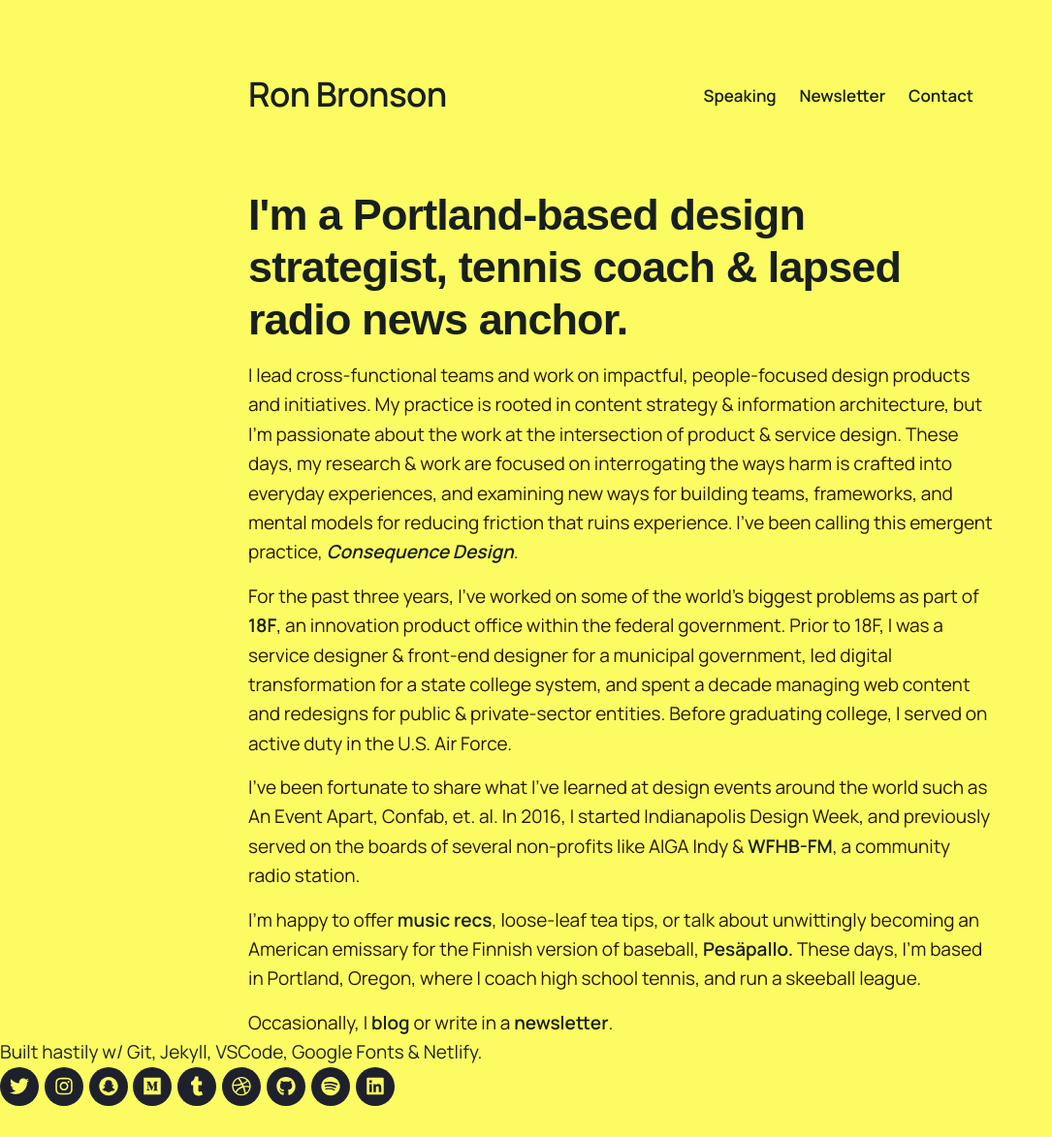
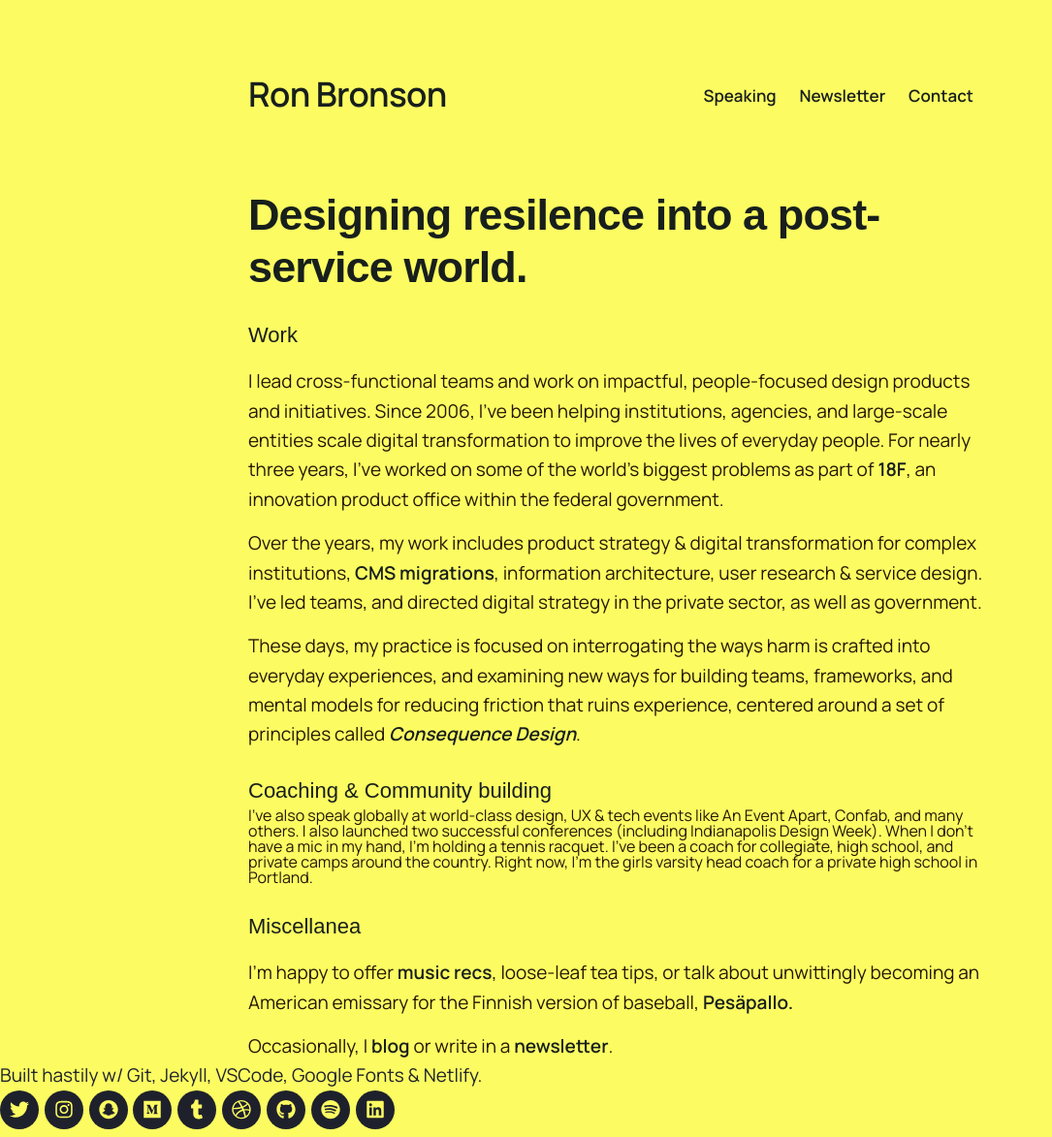
Before and after one commit to quarterback/2020-home, a Jekyll site: the page built from index.html, in a window 1280 px wide. Shown: the whole page at 97% size, without its empty margins (0-1085 px from the left). Built offline with Jekyll 4.4.1, drawn with Linux system fonts in a browser that asks for light colours; nearby versions of some CDN libraries; some web fonts are replaced; before the commit the page ends 1149 px from its top, so only the background shows below that.

Commit message:
Update index.html

```diff
--- a/index.html
+++ b/index.html
@@ -9,20 +9,26 @@ featured_image: '/images/social.jpg'
 
 	<div class="wrap">
 
-		<h1>I'm a Portland-based design strategist, tennis coach & lapsed radio news anchor.</h1>
+		<h1>Designing resilence into a post-service world.</h1>
 
+
+<h4>Work</h4>
 <p>
-	I lead cross-functional teams and work on impactful, people-focused design products and initiatives.
+	I lead cross-functional teams and work on impactful, people-focused design products and initiatives. Since 2006, I've been helping institutions, agencies, and large-scale entities scale digital transformation to improve the lives of everyday people. For nearly three years, I've worked on some of the world's biggest problems as part of <a href="https://18f.gsa.gov">18F</a>, an innovation product office within the federal government.</p>
 
-	My practice is rooted in content strategy & information architecture, but I'm passionate about the work at the intersection of product & service design. These days, my research & work are focused on interrogating the ways harm is crafted into everyday experiences, and examining new ways for building teams, frameworks, and mental models for reducing friction that ruins experience. I've been calling this emergent practice, <em><a href="https://consequence.design/post/616408785711431680/on-consequence-design">Consequence Design</a></em>.</p>
+	<p>Over the years, my work includes product strategy & digital transformation for complex institutions,  <a href="https://www.youtube.com/watch?v=REUJCWpFOcI">CMS migrations</a>, information architecture, user research & service design. I've led teams, and directed digital strategy in the private sector, as well as government. </p>
 
-	<p>For the past three years, I've worked on some of the world's biggest problems as part of <a href="https://18f.gsa.gov">18F</a>, an innovation product office within the federal government.
+	<p>These days, my practice is focused on interrogating the ways harm is crafted into everyday experiences, and examining new ways for building teams, frameworks, and mental models for reducing friction that ruins experience, centered around a set of principles called <em><a href="https://consequence.design/post/616408785711431680/on-consequence-design">Consequence Design</a></em>.</p>
 
-	Prior to 18F, I was a service designer & front-end designer for a municipal government, led digital transformation for a state college system, and spent a decade managing web content and redesigns for public & private-sector entities. Before graduating college, I served on active duty in the U.S. Air Force.</p>
+	<h4>Coaching & Community building</h4>
+	I've also speak globally at world-class design, UX & tech events like An Event Apart, Confab, and many others. I also launched two successful conferences (including Indianapolis Design Week).
 
-	<p>I've been fortunate to share what I've learned at design events around the world such as An Event Apart, Confab, et. al. In 2016, I started Indianapolis Design Week, and previously served on the boards of several non-profits like AIGA Indy & <a href="http://wfhb.org">WFHB-FM</a>, a community radio station.
+	When I don't have a mic in my hand, I'm holding a tennis racquet. I've been a coach for collegiate, high school, and private camps around the country.
 
-	<p>I'm happy to offer <a href="https://www.last.fm/user/omnivoreron">music recs</a>, loose-leaf tea tips, or talk about unwittingly becoming an American emissary for the Finnish version of baseball, <a href="https://www.youtube.com/watch?v=H_navSFGj0I">Pesäpallo.</a> These days, I'm based in Portland, Oregon, where I coach high school tennis, and run a skeeball league.
+	Right now, I'm the girls varsity head coach for a private high school in Portland.
+
+	<h4>Miscellanea</h4>
+	<p>I'm happy to offer <a href="https://www.last.fm/user/omnivoreron">music recs</a>, loose-leaf tea tips, or talk about unwittingly becoming an American emissary for the Finnish version of baseball, <a href="https://www.youtube.com/watch?v=H_navSFGj0I">Pesäpallo.</a>
 
 	<p>Occasionally, I <a href="http://work.ronbronson.com/">blog</a> or write in a <a href="https://ronbronson.substack.com/">newsletter</a>. </p>
 	</div>
```
